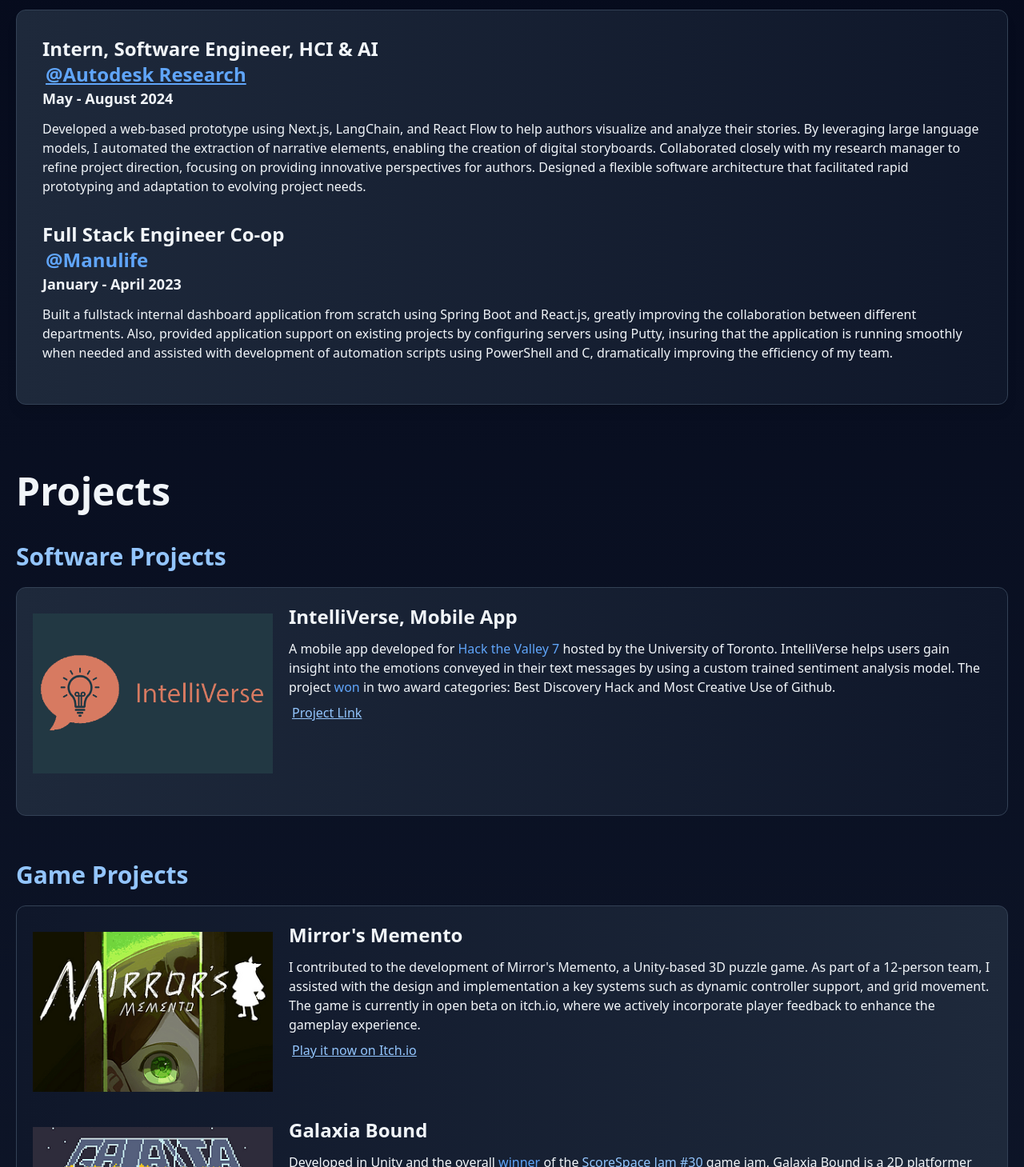
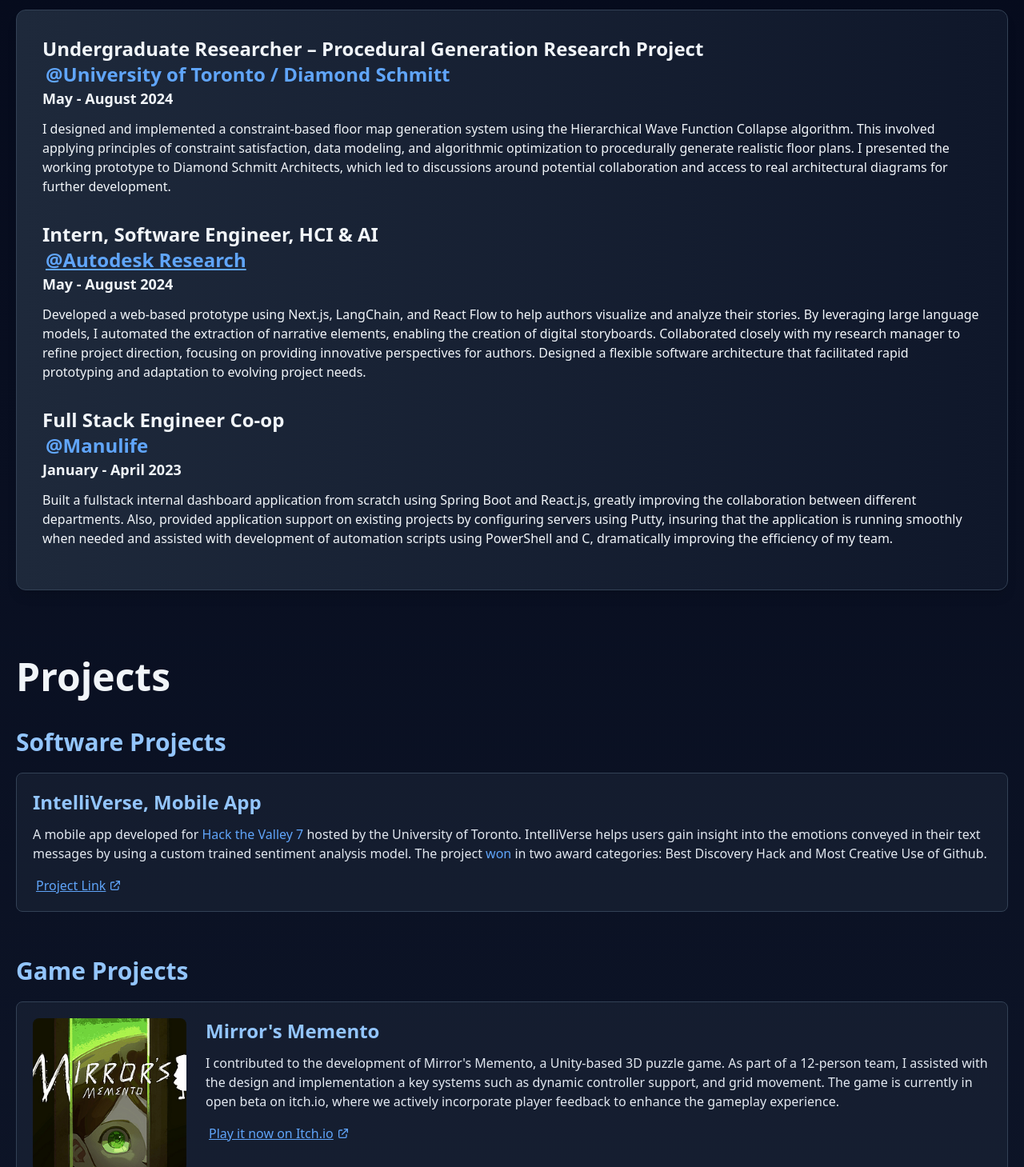
Before and after one commit to qin2500/portfolio_v2, a Next.js app: page / in a window 1280 px wide. Shown: the part 911-2370 px from the top of the page at 80% size. Built offline with nearby package versions, Linux system fonts and the light colour scheme.

Commit message:
added new experience entry

```diff
--- a/app/components/experience.tsx
+++ b/app/components/experience.tsx
@@ -6,6 +6,25 @@
             <div>
                 <h1 className="text-5xl font-bold mb-5">Work Experience</h1>
                 <div className="bg-gradient-to-r from-slate-800 to-slate-900 bg-opacity-50 p-5 rounded-xl border border-slate-700 shadow-lg">
+                    {/* University of Toronto / Diamond Schmitt */}
+                    <div className="m-3 mb-8">
+                        <div className="flex text-2xl font-bold flex-col w-full">
+                            <p>Undergraduate Researcher – Procedural Generation Research Project</p>
+                                <p className="ml-1 text-blue-400">@University of Toronto / Diamond Schmitt</p>
+
+                        </div>
+                        <p className="flex text-lg font-bold">May - August 2024</p>
+                         <div className="mt-3">
+                            <p>
+                            I designed and implemented a constraint-based floor map generation system
+                             using the Hierarchical Wave Function Collapse algorithm. This involved applying
+                              principles of constraint satisfaction, data modeling, and algorithmic optimization
+                              to procedurally generate realistic floor plans. I presented the working prototype to
+                              Diamond Schmitt Architects, which led to discussions around potential collaboration and access
+                              to real architectural diagrams for further development.
+                            </p>
+                         </div>
+                    </div>
                     {/* Autodesk */}
                     <div className="m-3 mb-8">
                         <div className="flex text-2xl font-bold flex-col w-full">
--- a/app/components/projectCard.tsx
+++ b/app/components/projectCard.tsx
@@ -2,40 +2,52 @@
 
 type ProjectCardProps = {
   title: string;
-  image: any;
   description: React.ReactNode;
   link: {
     url: string;
     text: string;
   };
+  image?: any; // Make image optional
 };
 
-const ProjectCard = ({ title, image, description, link }: ProjectCardProps) => {
+const ProjectCard = ({ title, description, link, image }: ProjectCardProps) => {
   return (
-    <div className="flex flex-col sm:flex-row mb-8">
-      <div className="mr-5 h-[200px] w-[300px] mt-3 overflow-hidden">
-        <img src={image.src} alt={title} className="w-full h-full object-cover" />
+    <div className="mb-8 p-5 bg-slate-800 bg-opacity-50 rounded-lg border border-slate-700 hover:bg-slate-750 transition-colors">
+      <div className="flex flex-col md:flex-row gap-6">
+        {/* Conditionally render image if provided */}
+        {image && (
+          <div className="flex-shrink-0">
+            <img
+              src={image.src}
+              alt={title}
+              className="h-48 w-48 rounded-lg object-cover"
+            />
           </div>
+        )}
 
         <div className="flex-1">
-        <div className="flex text-2xl font-bold flex-col w-full">
-          <p>{title}</p>
+          <div className="text-2xl font-bold mb-3 text-blue-300">
+            {title}
           </div>
-        <div className="mt-3">
-          <p>{description}</p>
+          <div className="text-slate-200 mb-4">
+            {description}
           </div>
           {link && (
-          <div className="mt-2">
+            <div>
               <a
                 href={link.url}
                 target="_blank"
                 rel="noopener noreferrer"
-              className="w-fit text-blue-400 hover:text-blue-200 cursor-pointer z-50"
+                className="inline-flex items-center text-blue-400 hover:text-blue-300 transition-colors"
               >
-              <p className="ml-1 text-blue-300 underline">{link.text}</p>
+                <span className="ml-1 underline">{link.text}</span>
+                <svg xmlns="http://www.w3.org/2000/svg" className="h-4 w-4 ml-1" fill="none" viewBox="0 0 24 24" stroke="currentColor">
+                  <path strokeLinecap="round" strokeLinejoin="round" strokeWidth={2} d="M10 6H6a2 2 0 00-2 2v10a2 2 0 002 2h10a2 2 0 002-2v-4M14 4h6m0 0v6m0-6L10 14" />
+                </svg>
               </a>
             </div>
           )}
+        </div>
       </div>
     </div>
   );
--- a/app/components/projects.tsx
+++ b/app/components/projects.tsx
@@ -7,17 +7,16 @@
   return (
     <div className="mt-[4rem] m-5">
       <div>
-        <h1 className="text-5xl font-bold">Projects</h1>
+        <h1 className="text-5xl font-bold mb-10">Projects</h1>
 
         {/* Software Projects Section */}
         <div className="mt-10">
           <h2 className="text-3xl font-bold mb-5 text-blue-300">Software Projects</h2>
-          <div className="bg-gradient-to-r from-slate-800 to-slate-900 bg-opacity-50 p-5 rounded-xl border border-slate-700">
+          <div className="space-y-6">
             {projects.map((project, index) => (
               <ProjectCard
                 key={`project-${index}`}
                 title={project.title}
-                image={project.image}
                 description={project.description}
                 link={project.link}
               />
@@ -28,14 +27,14 @@
         {/* Game Projects Section */}
         <div className="mt-14">
           <h2 className="text-3xl font-bold mb-5 text-blue-300">Game Projects</h2>
-          <div className="bg-gradient-to-r from-slate-900 to-slate-800 bg-opacity-50 p-5 rounded-xl border border-slate-700">
+          <div className="space-y-6">
             {games.map((game, index) => (
               <ProjectCard
                 key={`game-${index}`}
                 title={game.title}
-                image={game.image}
                 description={game.description}
                 link={game.link}
+                image={game.image} // Add image only for games
               />
             ))}
           </div>
--- /dev/null
+++ b/app/data/experiences.ts
@@ -0,0 +1,30 @@
+export interface Experience {
+  title: string;
+  company: string;
+  companyLink?: string;
+  period: string;
+  description: string;
+}
+
+export const experiences: Experience[] = [
+  {
+    title: "Intern, Software Engineer, HCI & AI",
+    company: "Autodesk Research",
+    companyLink: "https://www.research.autodesk.com/research-areas/science/#human",
+    period: "May - August 2024",
+    description: "Developed a web-based prototype using Next.js, LangChain, and React Flow to help authors visualize and analyze their stories. By leveraging large language models, I automated the extraction of narrative elements, enabling the creation of digital storyboards. Collaborated closely with my research manager to refine project direction, focusing on providing innovative perspectives for authors. Designed a flexible software architecture that facilitated rapid prototyping and adaptation to evolving project needs."
+  },
+  {
+    title: "Intern, Software Engineer, HCI & AI",
+    company: "Autodesk Research",
+    companyLink: "https://www.research.autodesk.com/research-areas/science/#human",
+    period: "May - August 2024",
+    description: "Developed a web-based prototype using Next.js, LangChain, and React Flow to help authors visualize and analyze their stories. By leveraging large language models, I automated the extraction of narrative elements, enabling the creation of digital storyboards. Collaborated closely with my research manager to refine project direction, focusing on providing innovative perspectives for authors. Designed a flexible software architecture that facilitated rapid prototyping and adaptation to evolving project needs."
+  },
+  {
+    title: "Full Stack Engineer Co-op",
+    company: "Manulife",
+    period: "January - April 2023",
+    description: "Built a fullstack internal dashboard application from scratch using Spring Boot and React.js, greatly improving the collaboration between different departments. Provided application support on existing projects by configuring servers using Putty, ensuring that the application is running smoothly when needed. Assisted with development of automation scripts using PowerShell and C, dramatically improving the efficiency of my team."
+  }
+];
```
Lines whose indentation alone changed are shown as unchanged.
